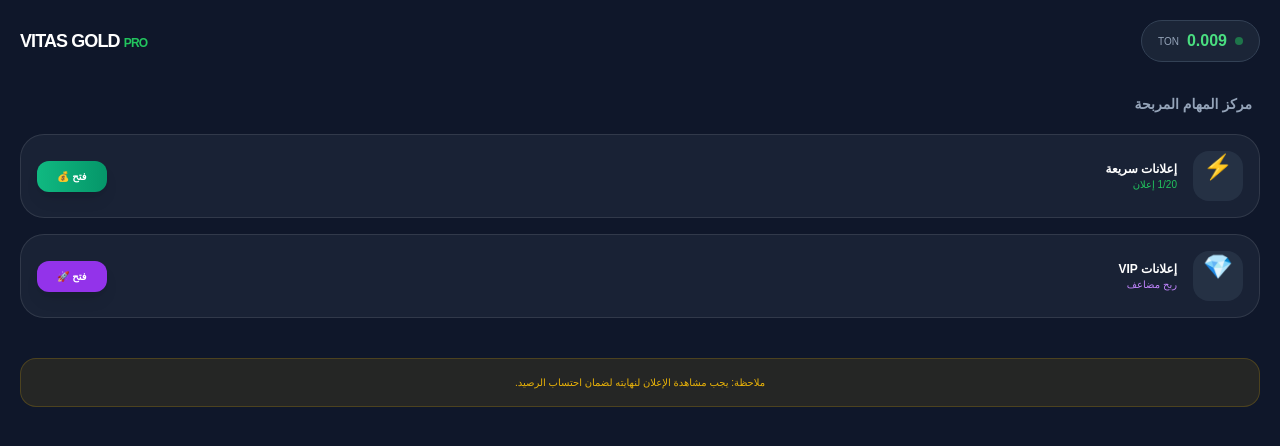
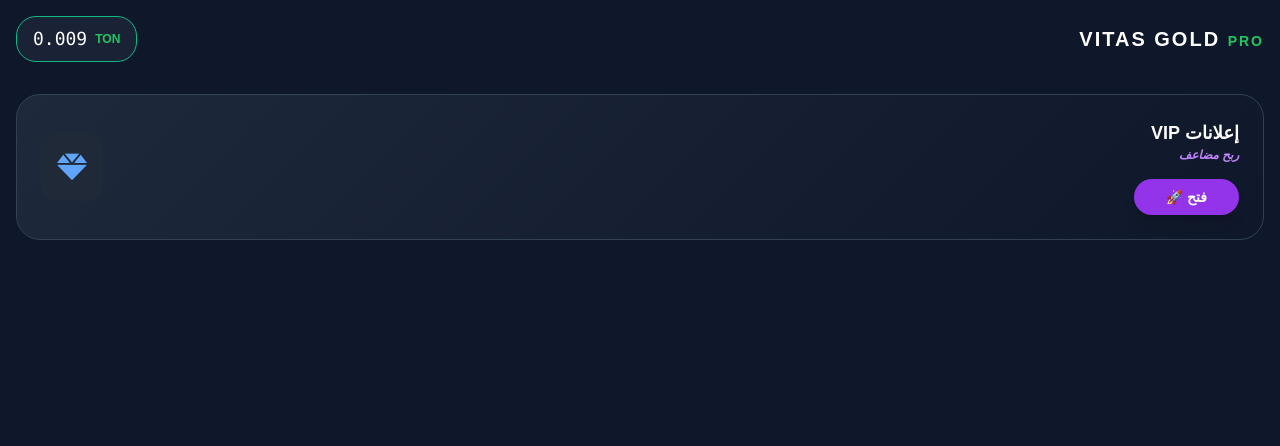
Before and after one commit to yacine5556/vitas-ads-app, a plain HTML site: page index.html in a window 1280 px wide. Drawn offline with nearby package versions, Linux system fonts and the light colour scheme.

Commit message:
Update index.html

```diff
--- a/index.html
+++ b/index.html
@@ -5,86 +5,47 @@
     <meta name="viewport" content="width=device-width, initial-scale=1.0">
     <title>Vitas Gold Pro</title>
     <script src="https://cdn.tailwindcss.com"></script>
-    <script async src="https://js.onclckmn.com/static/onclicka.js" data-admpid="437222"></script>
-
+    <link rel="stylesheet" href="https://cdnjs.cloudflare.com/ajax/libs/font-awesome/6.0.0/css/all.min.css">
     <style>
-        body { background-color: #0f172a; color: white; font-family: 'Cairo', sans-serif; }
-        .glass-card { background: rgba(30, 41, 59, 0.7); backdrop-filter: blur(10px); border: 1px solid rgba(255,255,255,0.1); border-radius: 24px; }
-        .reward-btn { background: linear-gradient(90deg, #10b981, #059669); transition: 0.3s; }
-        .task-icon { background: rgba(51, 65, 85, 0.5); border-radius: 16px; width: 50px; height: 50px; display: flex; items-center: center; justify-content: center; }
+        body { background-color: #0f172a; color: white; font-family: sans-serif; }
+        .gold-gradient { background: linear-gradient(135deg, #1e293b 0%, #0f172a 100%); border: 1px solid #334155; }
+        .balance-card { background: rgba(30, 41, 59, 0.7); border-radius: 20px; border: 1px solid #10b981; }
     </style>
 </head>
-<body class="p-5">
+<body class="p-4">
 
     <div class="flex justify-between items-center mb-8">
-        <div class="flex items-center gap-2 bg-slate-800/80 px-4 py-2 rounded-full border border-slate-700">
-            <div class="w-2 h-2 bg-green-500 rounded-full animate-pulse"></div>
-            <span class="text-green-400 font-bold" id="balance">0.009</span>
-            <span class="text-[10px] text-slate-400">TON</span>
-        </div>
-        <div class="text-right">
-            <h1 class="text-lg font-black tracking-tighter">VITAS GOLD <span class="text-green-500 text-xs">PRO</span></h1>
+        <h1 class="text-xl font-bold tracking-widest">VITAS GOLD <span class="text-green-500 text-sm">PRO</span></h1>
+        <div class="balance-card px-4 py-2 flex items-center gap-2">
+            <span class="text-green-500 text-xs font-bold">TON</span>
+            <span id="balance" class="font-mono text-lg">0.009</span>
         </div>
     </div>
 
-    <h2 class="text-sm font-bold mb-5 text-slate-400 px-2 text-right">مركز المهام المربحة</h2>
-
-    <div class="space-y-4">
-
-        <div class="glass-card p-4 flex items-center justify-between">
-            <div class="flex items-center gap-4">
-                <div class="task-icon text-2xl">⚡</div>
-                <div>
-                    <h3 class="text-xs font-bold">إعلانات سريعة</h3>
-                    <p class="text-[10px] text-green-500" id="stat-1">1/20 إعلان</p>
-                </div>
-            </div>
-            <button onclick="runAd('onclicka')" class="reward-btn px-5 py-2 rounded-xl text-[10px] font-black shadow-lg active:scale-90">فتح 💰</button>
+    <div class="gold-gradient rounded-3xl p-6 mb-8 flex justify-between items-center">
+        <div>
+            <h3 class="font-bold text-lg">إعلانات VIP</h3>
+            <p class="text-purple-400 text-xs font-bold italic">ربح مضاعف</p>
+            <button onclick="runVipAd()" class="mt-4 bg-purple-600 hover:bg-purple-700 text-white px-8 py-2 rounded-full text-sm font-bold shadow-lg">
+                فتح 🚀
+            </button>
         </div>
-
-        <div class="glass-card p-4 flex items-center justify-between">
-            <div class="flex items-center gap-4">
-                <div class="task-icon text-2xl">💎</div>
-                <div>
-                    <h3 class="text-xs font-bold">إعلانات VIP</h3>
-                    <p class="text-[10px] text-purple-400">ربح مضاعف</p>
-                </div>
-            </div>
-            <button onclick="runAd('direct')" class="bg-purple-600 px-5 py-2 rounded-xl text-[10px] font-black shadow-lg active:scale-90">فتح 🚀</button>
+        <div class="bg-gray-800 p-4 rounded-2xl">
+            <i class="fas fa-gem text-blue-400 text-3xl"></i>
         </div>
-
-    </div>
-
-    <div class="mt-10 p-4 bg-yellow-500/10 border border-yellow-500/20 rounded-2xl text-[10px] text-yellow-500 text-center">
-        ملاحظة: يجب مشاهدة الإعلان لنهايته لضمان احتساب الرصيد.
     </div>
 
     <script>
+        // الرصيد الابتدائي المأخوذ من صورتك
         let balance = 0.009;
-        let count1 = 1;
 
-        function runAd(type) {
-            if (type === 'onclicka') {
-                if (window.onclicka) {
-                    window.onclicka.show('popunder');
-                } else {
-                    window.open('https://js.onclckmn.com/static/onclicka.js?data-admpid=437222', '_blank');
-                }
+        function runVipAd() {
+            // هذا هو الرابط المباشر الخاص بك من Adsterra بعد إضافة رقمك
+            window.open('https://voutmous.com/4/29112603', '_blank');
 
-                // تحديث العداد
-                if (count1 < 20) {
-                    count1++;
-                    document.getElementById('stat-1').innerText = count1 + "/20 إعلان";
-                } else {
-                    balance += 0.001;
-                    document.getElementById('balance').innerText = balance.toFixed(3);
-                    count1 = 0;
-                    alert("تهانينا! حصلت على مكافأة 0.001 TON");
-                }
-            } else {
-                // هنا تضع رابط Adsterra أو Monetag المباشر
-                window.open('https://www.google.com', '_blank');
-            }
+            // تحديث الرصيد تلقائياً عند الضغط
+            balance += 0.002;
+            document.getElementById('balance').innerText = balance.toFixed(3);
         }
     </script>
 </body>
```
